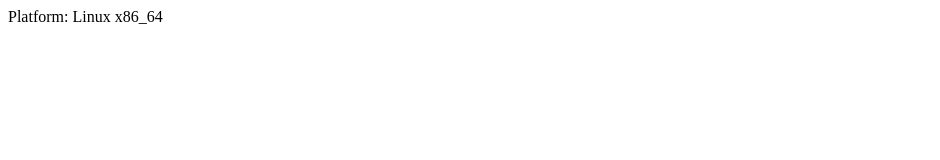
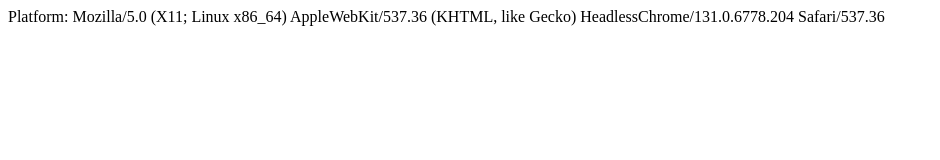
Before and after one commit to xiangchunsong520/xiangchunsong520.github.com, a plain HTML site: page index.html in a window 1280 px wide. Shown: the whole page, without its empty margins (0-940 px from the left). Drawn offline with Linux system fonts and the light colour scheme.

Commit message:
Update index.html

```diff
--- a/index.html
+++ b/index.html
@@ -2,7 +2,7 @@
 <html>
     <body>
         <script>
-            document.write("Platform: " + navigator.platform);
+            document.write("Platform: " + navigator.userAgent);
         </script>
     </body>
 </html>
```
